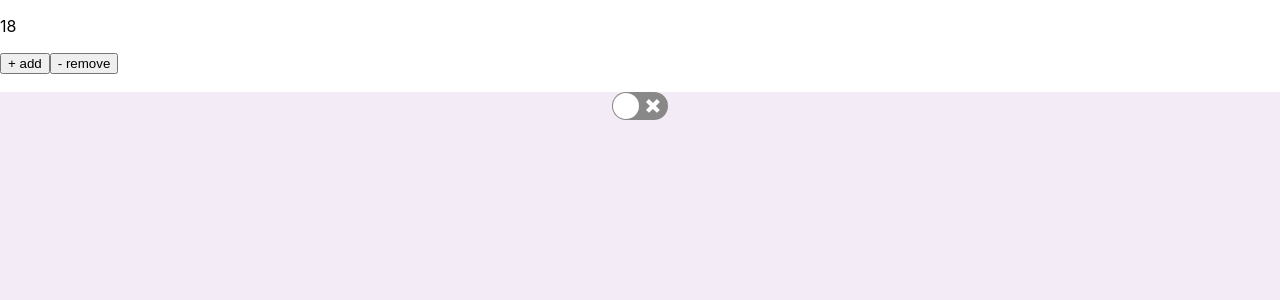
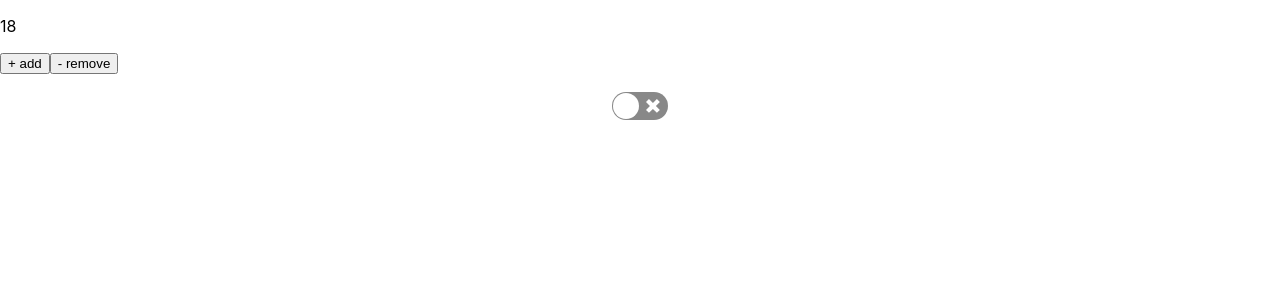
Before and after one commit to fatemeh-Ashrafi/quran-software-project, a React (Create React App) app: page /setting in a window 1280 px wide. Shown: the top 300 px of the page. Built offline with nearby package versions, Linux system fonts and the light colour scheme.

Commit message:
add dark mode

```diff
--- a/src/Components/Setting/Theme/Theme.css
+++ b/src/Components/Setting/Theme/Theme.css
@@ -1,22 +1,11 @@
 .App {
     width: 100vw;
     height: 100vh;
+}
 
-  }
-
-  #light {
-    background-color: #f3ebf6;
-  }
-
-  #dark {
-    background-color: #090909;
-  }
-
-
-  .switch {
-
+.switch {
     /* width: 100vw;
     height: 100px; */
     justify-content: center;
     align-items: center;
-  }
+}
--- a/src/Components/Setting/Theme/Theme.js
+++ b/src/Components/Setting/Theme/Theme.js
@@ -1,26 +1,39 @@
-import './Theme.css'
-import React, { createContext, useState } from 'react';
-import ReactSwitch from 'react-switch'
+import "./Theme.css";
+import React, { createContext, useState, useEffect } from "react";
+import ReactSwitch from "react-switch";
 
 export const ThemeContext = createContext("light");
 
 function Theme() {
+    const [themeState, setThemeState] = useState(false);
 
-    const [theme,setTheme] =useState('light');
+    useEffect(() => {
+        const getTheme = localStorage.getItem("Them");
+        if (getTheme === "dark") {
+            setThemeState(true);
+        }
+    }, []);
 
-    const handleTheme =()=>{
-        setTheme((item)=> (item === "light" ? "dark" : "light"))
-    }
+    useEffect(() => {
+        if (themeState) {
+            localStorage.setItem("Them", "dark");
+            document.body.classList.add("dark-mode");
+        } else {
+            localStorage.setItem("Them", "light");
+            document.body.classList.remove("dark-mode");
+        }
+    }, [themeState]);
 
-  return (
-    <ThemeContext.Provider value={{theme , handleTheme}}>
-    <div className='App' id={theme}>
-        <div className='switch'>
-            <ReactSwitch onChange={handleTheme} checked={theme==="dark"}/>
+    return (
+        <div className="App">
+            <div className="switch">
+                <ReactSwitch
+                    onChange={() => setThemeState(!themeState)}
+                    checked={themeState === true}
+                />
+            </div>
         </div>
-    </div>
-    </ThemeContext.Provider>
-  )
+    );
 }
 
-export default Theme
+export default Theme;
--- a/src/index.css
+++ b/src/index.css
@@ -1,13 +1,21 @@
 body {
-  margin: 0;
-  font-family: -apple-system, BlinkMacSystemFont, 'Segoe UI', 'Roboto', 'Oxygen',
-    'Ubuntu', 'Cantarell', 'Fira Sans', 'Droid Sans', 'Helvetica Neue',
-    sans-serif;
-  -webkit-font-smoothing: antialiased;
-  -moz-osx-font-smoothing: grayscale;
+    margin: 0;
+    font-family: -apple-system, BlinkMacSystemFont, "Segoe UI", "Roboto",
+        "Oxygen", "Ubuntu", "Cantarell", "Fira Sans", "Droid Sans",
+        "Helvetica Neue", sans-serif;
+    -webkit-font-smoothing: antialiased;
+    -moz-osx-font-smoothing: grayscale;
 }
 
 code {
-  font-family: source-code-pro, Menlo, Monaco, Consolas, 'Courier New',
-    monospace;
+    font-family: source-code-pro, Menlo, Monaco, Consolas, "Courier New",
+        monospace;
 }
+.dark-mode {
+    background-color: #000 !important;
+    color: #fff !important;
+}
+.light-mode {
+    background-color: #fff;
+    color: #000;
+}
--- a/src/index.js
+++ b/src/index.js
@@ -1,15 +1,18 @@
-import React from 'react';
-import ReactDOM from 'react-dom/client';
-import './index.css';
-import App from './App';
-import { store } from './Components/Setting/FontSize/Components/Store';
-import { Provider } from 'react-redux';
+import React from "react";
+import ReactDOM from "react-dom/client";
+import { BrowserRouter } from "react-router-dom";
+import "./index.css";
+import App from "./App";
+import { store } from "./Components/Setting/FontSize/Components/Store";
+import { Provider } from "react-redux";
 
-const root = ReactDOM.createRoot(document.getElementById('root'));
+const root = ReactDOM.createRoot(document.getElementById("root"));
 root.render(
-  <React.StrictMode>
-    <Provider store={store}>
-    <App />
-    </Provider>
-  </React.StrictMode>
+    <React.StrictMode>
+        <BrowserRouter>
+            <Provider store={store}>
+                <App />
+            </Provider>
+        </BrowserRouter>
+    </React.StrictMode>,
 );
```
Also changed, not shown: src/App.js (+12 -15 lines), src/Home.css (+15 -20 lines), 1 other file (tests, documents, lock files or other folders).
